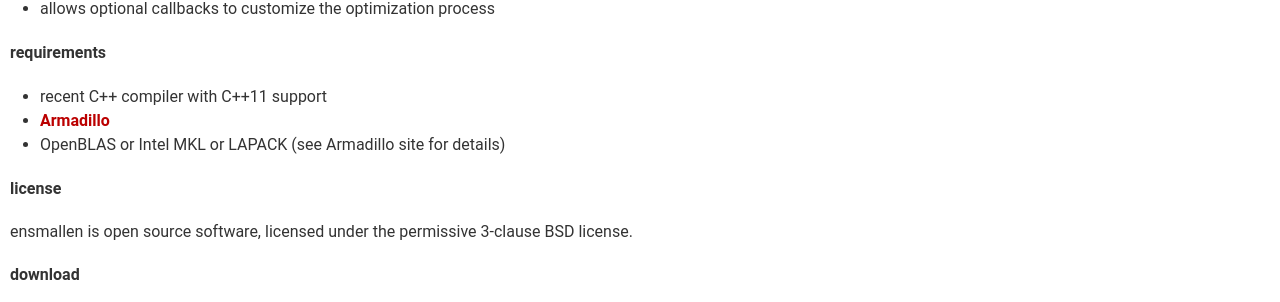
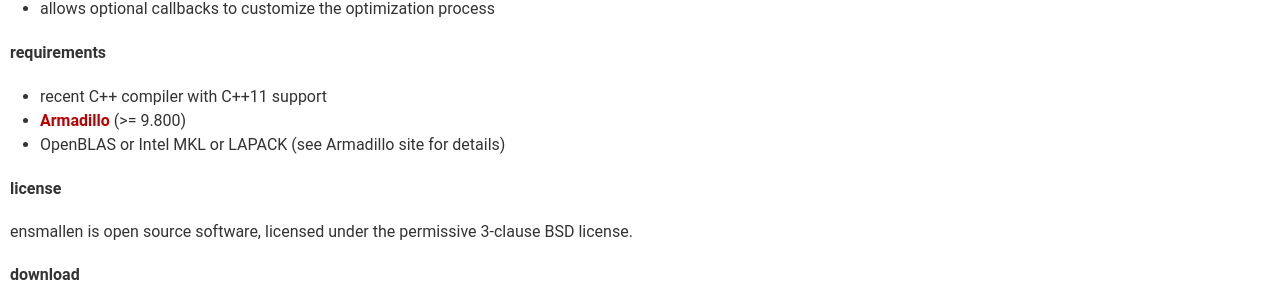
Before and after one commit to mlpack/ensmallen.org, a Jekyll site: the page built from index.md, in a window 1280 px wide. Shown: the part 266-568 px from the top of the page. Built offline with Jekyll 4.4.1, drawn with Linux system fonts in a browser that asks for light colours.

Commit message:
add minimum Armadillo version

```diff
--- a/index.md
+++ b/index.md
@@ -11,7 +11,7 @@
 **requirements**
 
  * recent C++ compiler with C++11 support
- * [Armadillo](http://arma.sourceforge.net)
+ * [Armadillo](http://arma.sourceforge.net) (>= 9.800)
  * OpenBLAS or Intel MKL or LAPACK (see Armadillo site for details)
 
 **license**
```
